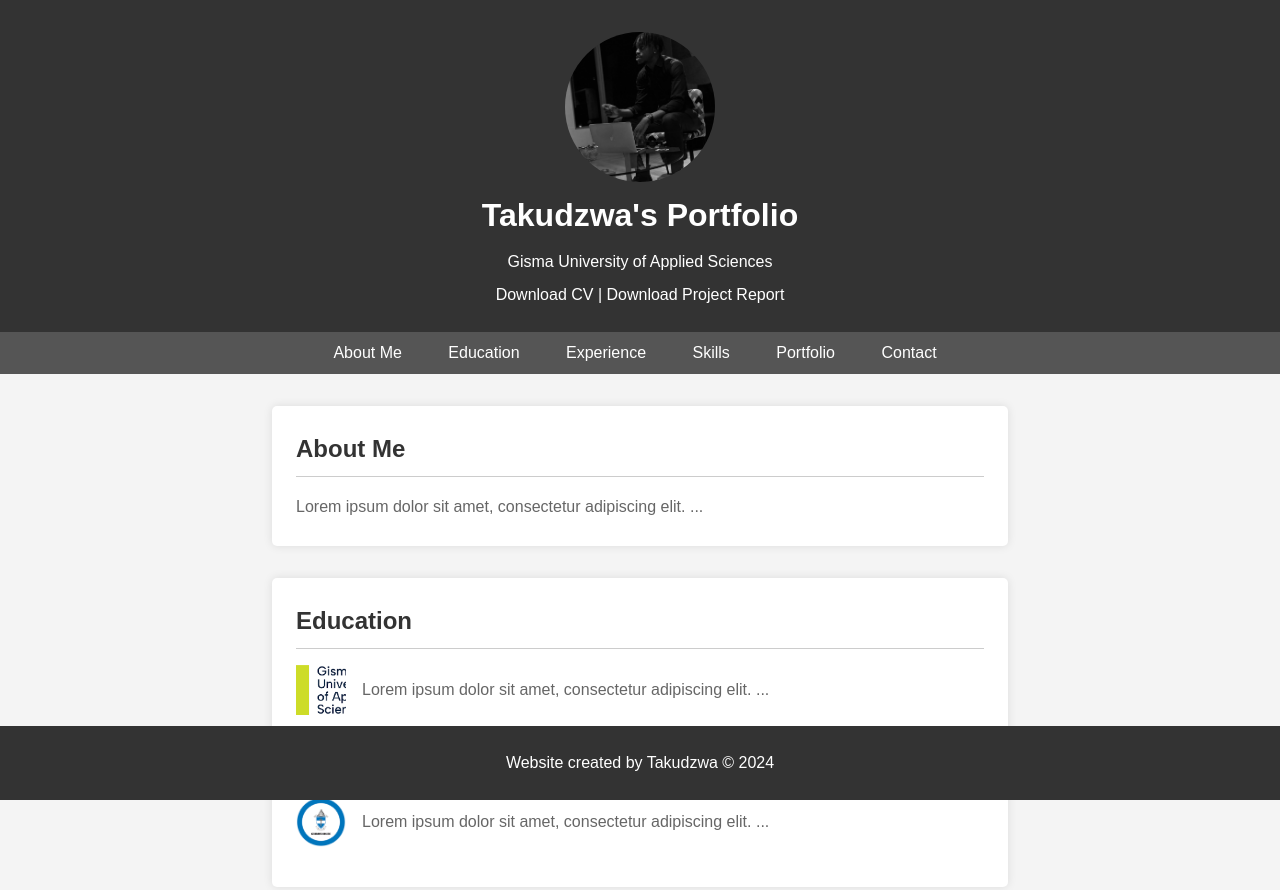
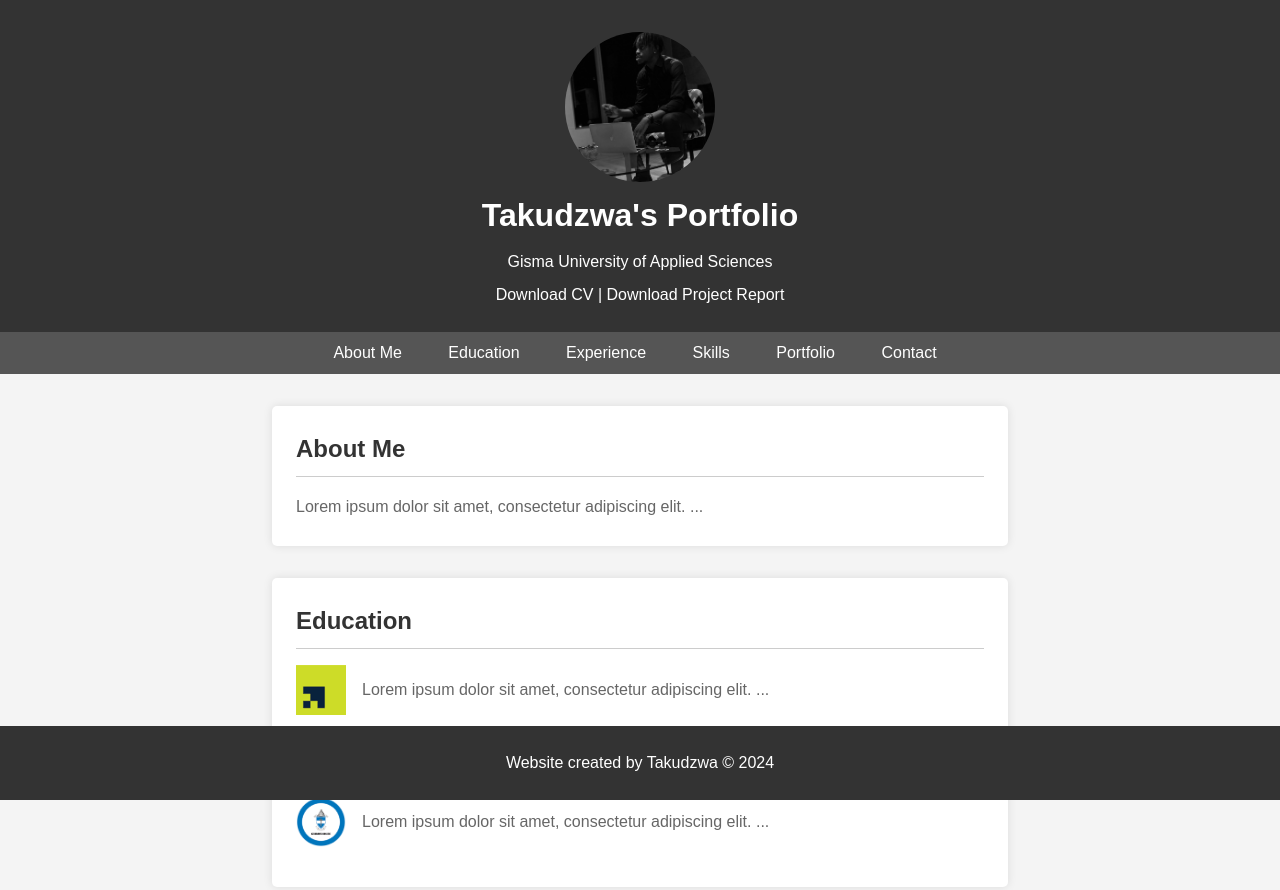
Before and after one commit to Takudzwa22/Takudzwa22.github.io, a plain HTML site: page index.html in a window 1280 px wide. Shown: the top 890 px of the page. Drawn offline with Linux system fonts and the light colour scheme.

Commit message:
Update index.html

```diff
--- a/index.html
+++ b/index.html
@@ -46,7 +46,7 @@
         <section id="education">
             <h2>Education</h2>
             <div class="education-item">
-                <img src="GISMA Pic.png" alt="School Logo 1"> <!-- Replace with actual image path -->
+                <img src="GISMA Pic (2).png" alt="School Logo 1"> <!-- Replace with actual image path -->
                 <p>Lorem ipsum dolor sit amet, consectetur adipiscing elit. ...</p>
             </div>
             <div class="education-item">
```
